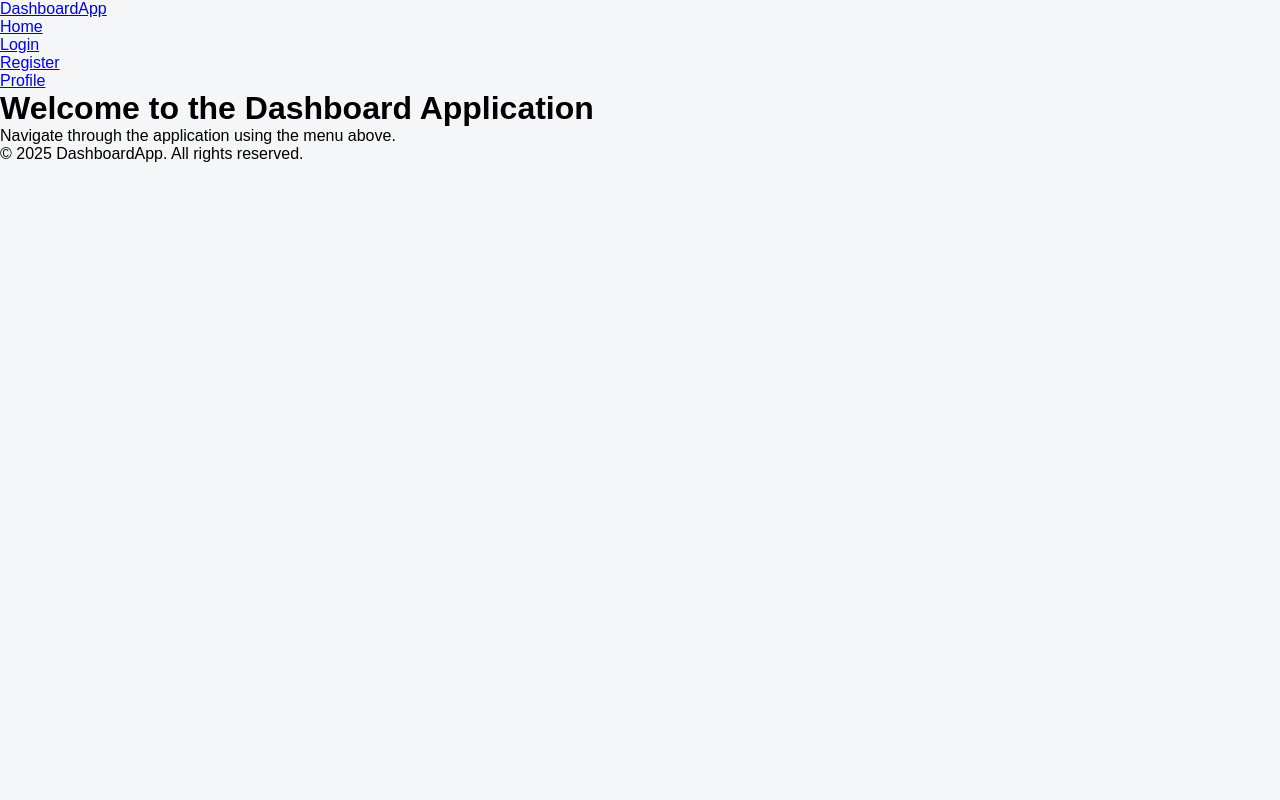
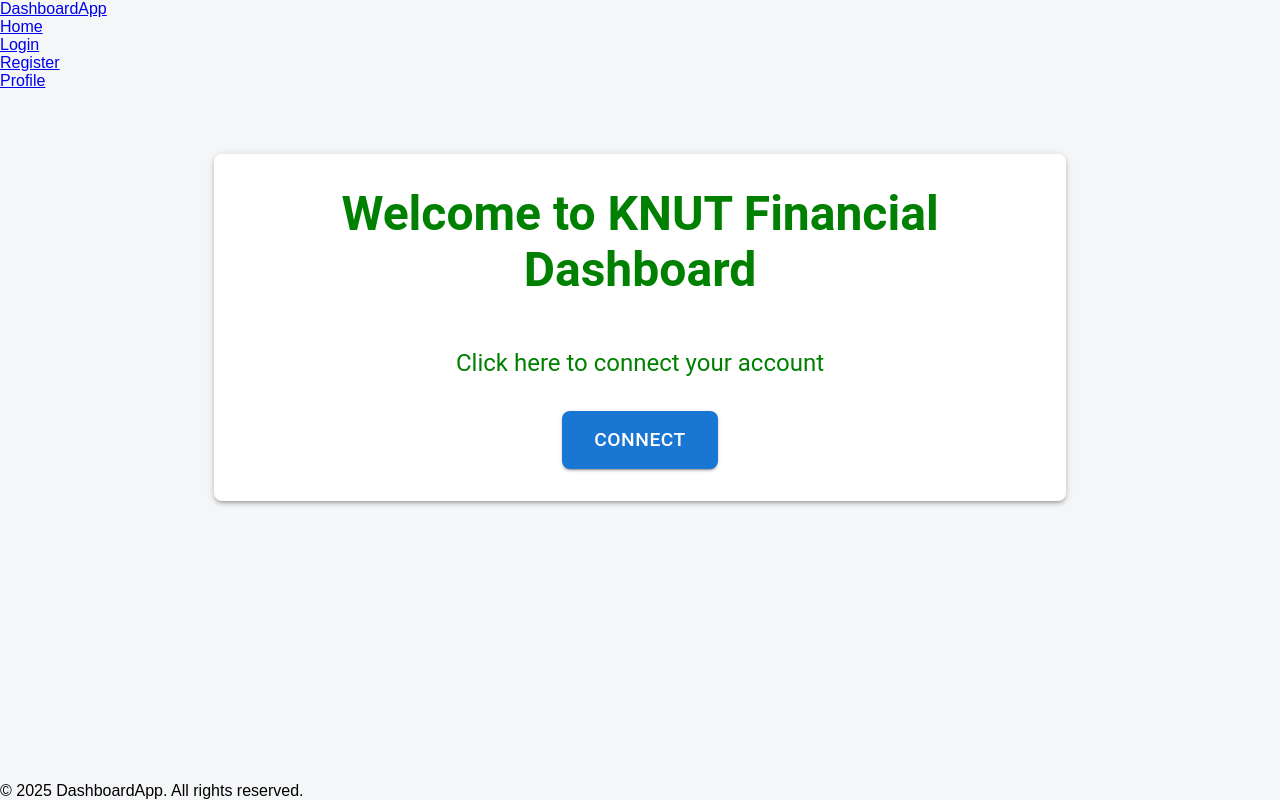
Before and after one commit to wamweaa/NATO, a React (Vite) app: page / in a window 1280 px wide. Built offline with nearby package versions, Linux system fonts and the light colour scheme.

Commit message:
user dashboard update

```diff
--- a/src/components/Dashboard/UserDashboard.jsx
+++ b/src/components/Dashboard/UserDashboard.jsx
@@ -1,54 +1,51 @@
+
+
+
 import React, { useEffect, useState } from 'react';
 import { isAuthenticated, getToken } from '../Services/auth';
-import RecordTable from '../Sharedc/RecordTable';
-import Statistics from '../Sharedc/Statistics';
 import Sidebar from '../Sharedc/Sidebar';
 
 const UserDashboard = () => {
   const [userDetails, setUserDetails] = useState({
-    username: '',
+    name: '',
     email: '',
-    role: '',
+    accountType: '',
+    tscNumber: '',
   });
-  const [records, setRecords] = useState([]);
-  const [filteredRecords, setFilteredRecords] = useState([]);
+  const [loans, setLoans] = useState([]);
+  const [transactions, setTransactions] = useState([]);
   const [error, setError] = useState(null);
   const [loading, setLoading] = useState(true);
-  const [filters, setFilters] = useState({ month: '', year: '' });
 
   useEffect(() => {
-    // Check if the user is authenticated
     if (!isAuthenticated()) {
       alert('You must log in first.');
       window.location.href = '/login';
       return;
     }
 
-    const fetchUserDetails = async () => {
+    const fetchUserData = async () => {
       try {
         const token = getToken();
         const userResponse = await fetch('http://127.0.0.1:5000/api/user/details', {
           headers: { Authorization: `Bearer ${token}` },
         });
 
-        if (!userResponse.ok) {
-          throw new Error(`Error ${userResponse.status}: ${userResponse.statusText}`);
-        }
-
+        if (!userResponse.ok) throw new Error(`Error ${userResponse.status}`);
         const userData = await userResponse.json();
         setUserDetails(userData);
 
-        const recordsResponse = await fetch('http://127.0.0.1:5000/api/records', {
+        const loansResponse = await fetch('http://127.0.0.1:5000/api/loans', {
           headers: { Authorization: `Bearer ${token}` },
         });
+        if (!loansResponse.ok) throw new Error(`Error ${loansResponse.status}`);
+        setLoans(await loansResponse.json());
 
-        if (!recordsResponse.ok) {
-          throw new Error(`Error ${recordsResponse.status}: ${recordsResponse.statusText}`);
-        }
-
-        const recordsData = await recordsResponse.json();
-        setRecords(recordsData);
-        setFilteredRecords(recordsData);
+        const transactionsResponse = await fetch('http://127.0.0.1:5000/api/transactions', {
+          headers: { Authorization: `Bearer ${token}` },
+        });
+        if (!transactionsResponse.ok) throw new Error(`Error ${transactionsResponse.status}`);
+        setTransactions(await transactionsResponse.json());
       } catch (err) {
         setError('Failed to fetch data. Please try again.');
       } finally {
@@ -56,90 +53,61 @@
       }
     };
 
-    fetchUserDetails();
+    fetchUserData();
   }, []);
 
-  const handleFilterChange = (e) => {
-    const { name, value } = e.target;
-    setFilters({ ...filters, [name]: value });
-
-    const filtered = records.filter((record) => {
-      const recordDate = new Date(record.date);
-      const matchesMonth = filters.month ? recordDate.getMonth() + 1 === parseInt(filters.month) : true;
-      const matchesYear = filters.year ? recordDate.getFullYear() === parseInt(filters.year) : true;
-      return matchesMonth && matchesYear;
-    });
-
-    setFilteredRecords(filtered);
-  };
-
-  if (loading) {
-    return <div className="dashboard-container">Loading...</div>;
-  }
+  if (loading) return <div className="dashboard-container">Loading...</div>;
 
   return (
     <div className="dashboard-container">
       <Sidebar />
-
       <div className="main-content">
         <header className="header">
-          <h1>Welcome to KNUT Dashboard</h1>
-          <div className="user-info">
-            <span>Logged in as: {userDetails.username}</span>
-            <img src="https://via.placeholder.com/40" alt="User Avatar" className="avatar" />
-          </div>
+          <h2>Hello {userDetails.name}</h2>
+          <p>{new Date().toDateString()}</p>
         </header>
 
-        <section className="content">
-          {error ? (
-            <div className="card">
-              <p className="error">{error}</p>
-            </div>
-          ) : (
-            <>
-              <div className="card">
-                <h2>User Information</h2>
-                <p>Email: {userDetails.email}</p>
-                <p>Role: {userDetails.role}</p>
+        <section className="user-info">
+          <h3>Account Details</h3>
+          <p><strong>Account Name:</strong> {userDetails.name}</p>
+          <p><strong>Account Type:</strong> {userDetails.accountType}</p>
+          <p><strong>Email:</strong> {userDetails.email}</p>
+          <p><strong>TSC Number:</strong> {userDetails.tscNumber}</p>
+        </section>
 
-                <div className="filter-bar">
-                  <label>
-                    Month:
-                    <select name="month" value={filters.month} onChange={handleFilterChange}>
-                      <option value="">All</option>
-                      {[...Array(12)].map((_, index) => (
-                        <option key={index} value={index + 1}>
-                          {new Date(0, index).toLocaleString('default', { month: 'long' })}
-                        </option>
-                      ))}
-                    </select>
-                  </label>
-                  <label>
-                    Year:
-                    <select name="year" value={filters.year} onChange={handleFilterChange}>
-                      <option value="">All</option>
-                      {[...Array(5)].map((_, index) => {
-                        const year = new Date().getFullYear() - index;
-                        return (
-                          <option key={year} value={year}>
-                            {year}
-                          </option>
-                        );
-                      })}
-                    </select>
-                  </label>
-                </div>
-              </div>
+        <section className="cards-container">
+          <div className="card">
+            <h4>Total Loans</h4>
+            <p>KES {loans.reduce((acc, loan) => acc + loan.amount, 0)}</p>
+          </div>
+          <div className="card">
+            <h4>Interest Earned</h4>
+            <p>KES 20,000</p>
+          </div>
+        </section>
 
-              <div className="card">
-                <RecordTable records={filteredRecords} />
-              </div>
-
-              <div className="card">
-                <Statistics records={filteredRecords} />
-              </div>
-            </>
-          )}
+        <section className="transactions">
+          <h3>Loan Progress</h3>
+          <table>
+            <thead>
+              <tr>
+                <th>Date</th>
+                <th>Status</th>
+                <th>Transaction Type</th>
+                <th>Amount</th>
+              </tr>
+            </thead>
+            <tbody>
+              {transactions.map((transaction, index) => (
+                <tr key={index}>
+                  <td>{transaction.date}</td>
+                  <td>{transaction.status}</td>
+                  <td>{transaction.type}</td>
+                  <td>KES {transaction.amount}</td>
+                </tr>
+              ))}
+            </tbody>
+          </table>
         </section>
       </div>
     </div>
--- a/src/components/Pages/Home.jsx
+++ b/src/components/Pages/Home.jsx
@@ -1,18 +1,90 @@
 import React from 'react';
+import { Link } from 'react-router-dom';
+import {
+  Container,
+  Typography,
+  Button,
+  Box,
+  Paper
+} from '@mui/material';
 import Navbar from '../Sharedc/Navbar';
 import Footer from '../Sharedc/Footer';
 
-
 const Home = () => {
   return (
-    <div>
+    <Box sx={{
+      minHeight: '100vh',
+      display: 'flex',
+      flexDirection: 'column'
+    }}>
       <Navbar />
-      <main className="home-container">
-        <h1>Welcome to the Dashboard Application</h1>
-        <p>Navigate through the application using the menu above.</p>
-      </main>
+      <Container
+        component="main"
+        maxWidth="md"
+        sx={{
+          mt: 8,
+          mb: 8,
+          flex: 1,
+          display: 'flex',
+          flexDirection: 'column',
+          alignItems: 'center'
+        }}
+      >
+        <Paper
+          elevation={3}
+          sx={{
+            p: 4,
+            display: 'flex',
+            flexDirection: 'column',
+            alignItems: 'center',
+            borderRadius: 2
+          }}
+        >
+          <Typography
+            variant="h3"
+            component="h1"
+            gutterBottom
+            sx={{
+              fontWeight: 'bold',
+              color: 'green',
+              textAlign: 'center'
+            }}
+          >
+            Welcome to KNUT Financial Dashboard
+          </Typography>
+
+          <Typography
+            variant="h5"
+            component="h3"
+            gutterBottom
+            sx={{
+               mt: 4,
+               color: 'green',
+
+            }}
+          >
+            Click here to connect your account
+          </Typography>
+
+          <Button
+            variant="contained"
+            size="large"
+            component={Link}
+            to="/Login"
+            sx={{
+              mt: 3,
+              px: 4,
+              py: 1.5,
+              borderRadius: 2,
+              fontSize: '1.2rem'
+            }}
+          >
+            Connect
+          </Button>
+        </Paper>
+      </Container>
       <Footer />
-    </div>
+    </Box>
   );
 };
 
```
Also changed, not shown: src/components/Dashboard/ShareAndLoand.jsx (added, +11 -0 lines).
